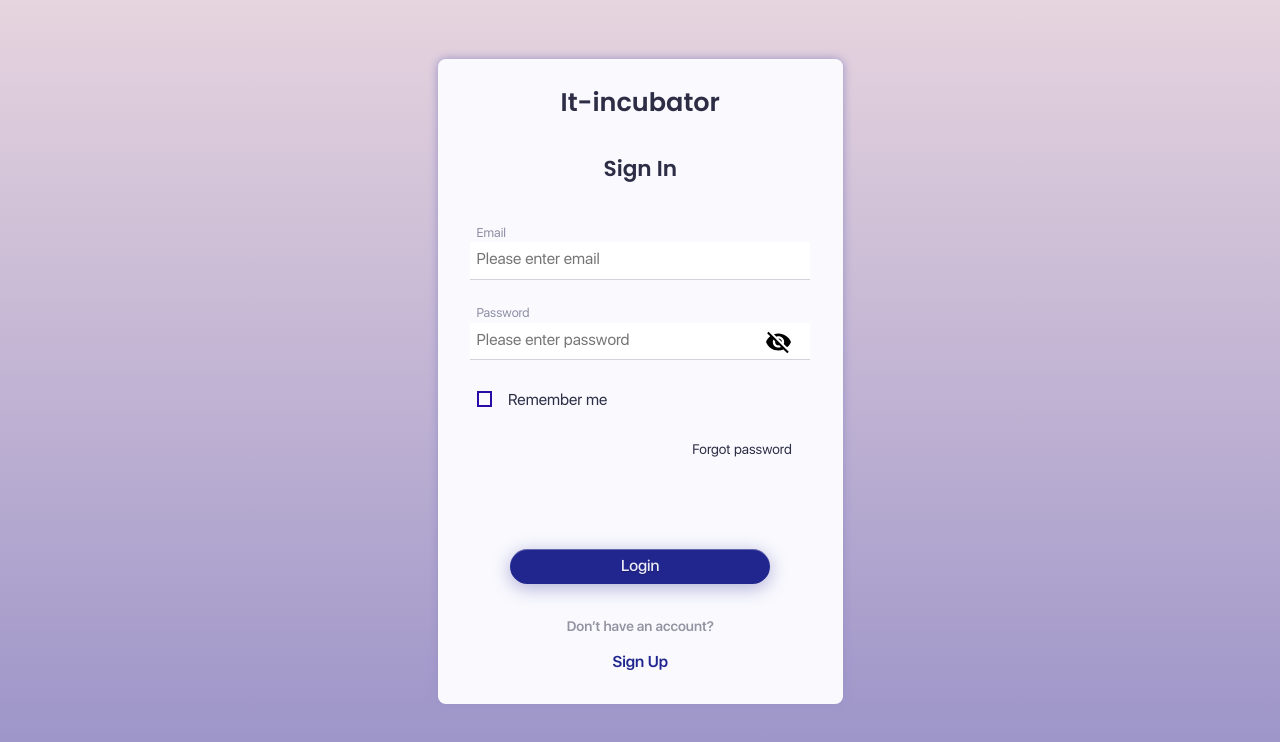
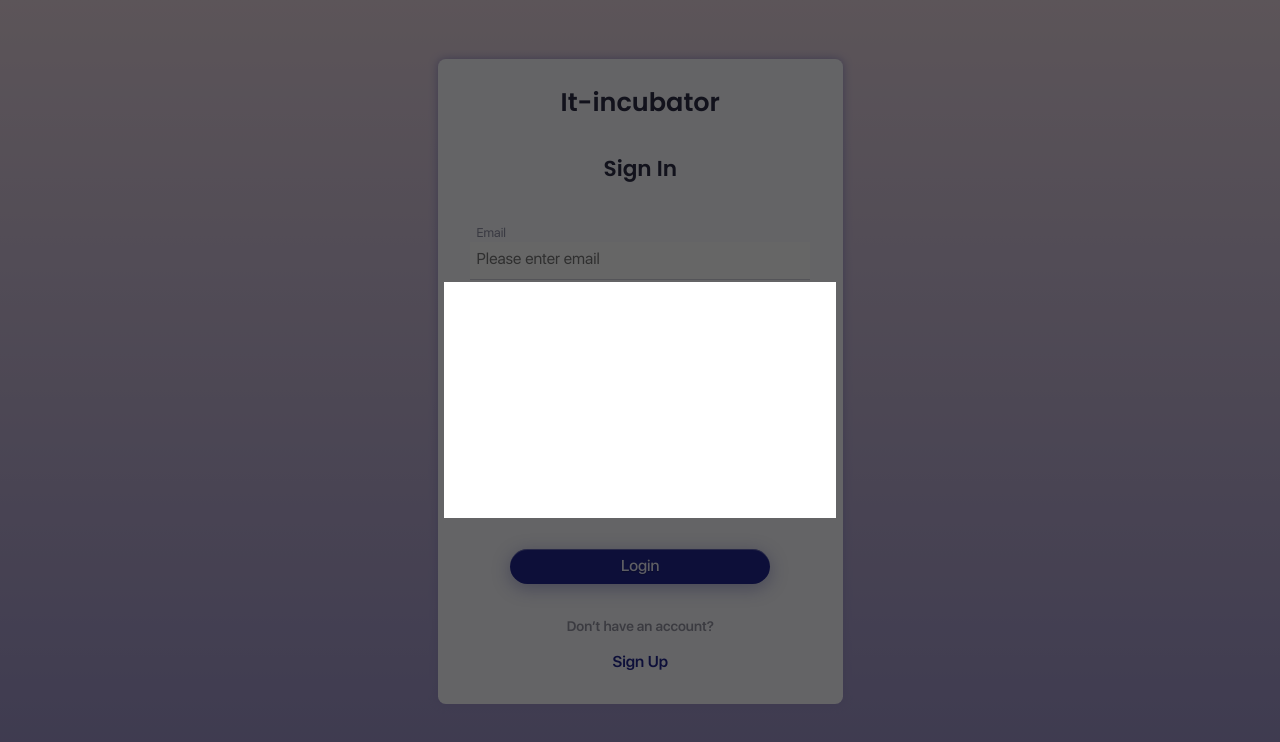
Before and after one commit to Matumba125/friday, a React (Create React App) app: page /#/login in a window 1280 px wide. Shown: the top 742 px of the page. Built offline with nearby package versions, Linux system fonts and the light colour scheme; no server answers.

Commit message:
added component modalBox

```diff
--- a/src/common/cardListContainer/CardListContainer.module.css
+++ b/src/common/cardListContainer/CardListContainer.module.css
@@ -11,6 +11,7 @@
     flex-wrap: wrap;
     justify-content: center;
     width: 70.8%;
+    max-width: 63rem;
     margin: 0 auto;
     min-height: 40rem;
     background-color: #fff;
--- a/src/common/cardListMain/CardListMain.module.css
+++ b/src/common/cardListMain/CardListMain.module.css
@@ -2,7 +2,8 @@
     display: flex;
     flex-direction: column;
     align-items: flex-start;
-    max-width: 48rem;
+    width: 76%;
+    /* max-width: 48rem; */
     padding: 1.5rem 2rem 1.5rem 2rem;
     background-color: #FEFEFF;
     border-top-right-radius: .5rem;
@@ -38,7 +39,7 @@
 
 .buttonContainer {
     display: flex;
-    width: 12rem;
+    width: 11.5rem;
     margin-left: 3rem;
 }
 
--- a/src/common/cardListSaidbar/CardListSaidbar.module.css
+++ b/src/common/cardListSaidbar/CardListSaidbar.module.css
@@ -4,7 +4,8 @@
     align-items: flex-start;
     padding: 2rem 1.5rem 0 1.5rem;
     background-color: #ECECF9;
-    width: 15rem;
+    width: 24%;
+    min-width: 15rem;
     border-top-left-radius: .5rem;
     border-bottom-left-radius: .5rem;
     z-index: 5;
--- /dev/null
+++ b/src/common/modalBox/ModalBox.module.css
@@ -0,0 +1,29 @@
+.wrap {
+    position: fixed;
+    top: 0;
+    left: 0;
+    bottom: 0;
+    right: 0;
+    z-index: 2;
+}
+
+.wrap::before {
+    content: "";
+    position: fixed;
+    top: 0;
+    left: 0;
+    bottom: 0;
+    right: 0;
+    background-color: #000;
+    opacity: 0.6;
+}
+
+.modalContent {
+    position: fixed;
+    width: 25rem;
+    height: 15rem;
+    right: calc(50% - 12.5rem);
+    top: calc(50% - 7.5rem);
+    background-color: #fff;
+    padding: 1.5rem;
+}
--- /dev/null
+++ b/src/common/modalBox/ModalBox.tsx
@@ -0,0 +1,21 @@
+import React from "react";
+import s from './ModalBox.module.css';
+
+type ModalBoxPropsType = {
+    children?: JSX.Element;
+}
+
+const ModalBox = (props: ModalBoxPropsType) => {
+
+    return (
+        <>
+            <div className={s.wrap}>
+                <div className={s.modalContent}>
+                {props.children}
+                </div>
+            </div>
+        </>
+    )
+}
+
+export default ModalBox
--- a/src/components/loginization/Loginization.tsx
+++ b/src/components/loginization/Loginization.tsx
@@ -11,6 +11,7 @@ import React, {FormEvent, useState} from 'react';
 import {useDispatch, useSelector} from 'react-redux';
 import {loginTC, setLoginErrorAC} from '../../store/loginizationReducer';
 import {getIsLoggedIn, getLoginError} from '../../store/selectots';
+import ModalBox from '../../common/modalBox/ModalBox';
 
 const Loginization = () => {
   const [email, setEmail] = useState<string>('');
@@ -49,7 +50,7 @@ const Loginization = () => {
 
   return (
     <>
-
+<ModalBox/>
       <CardContainer>
         <>
           <div className={s.globalTitleBox}>
--- a/src/components/packList/PackList.module.css
+++ b/src/components/packList/PackList.module.css
@@ -29,10 +29,9 @@
 }
 
 .buttonWrap{
-    /* margin-left: 1.5rem; */
+    margin-left: 1rem;
     min-width: 11.5rem;
-    flex-basis: calc(21.7% - 1.5rem);
-}
+   }
 
 .cardListText{
     display: inline-block;
```
